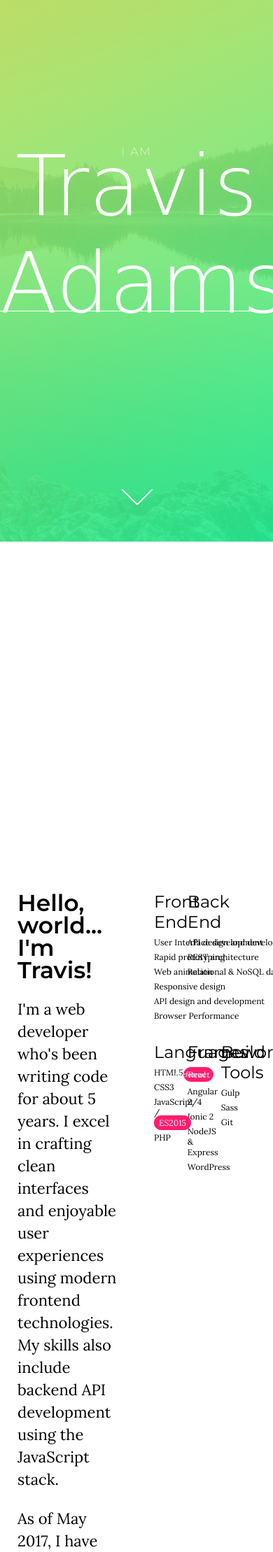
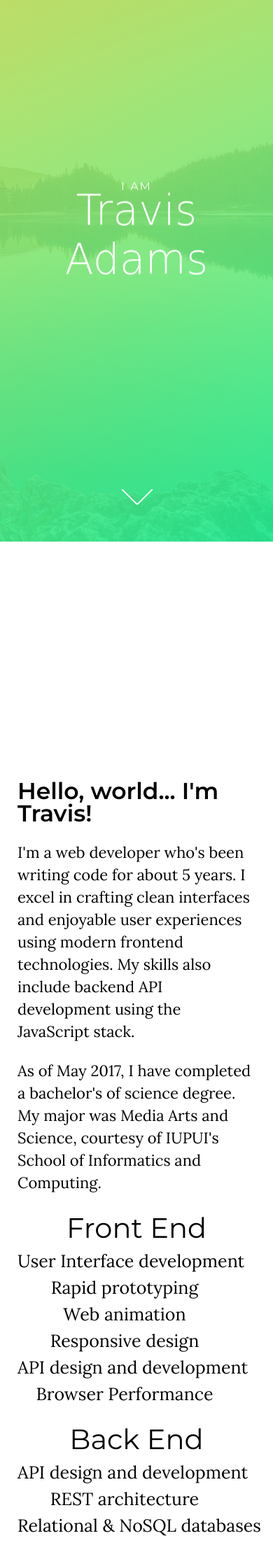
Before and after one commit to Travisaurus-Rex/portfolio, a PHP site: page / in a window 390 px wide; the page is wider, and only the part inside the window is pictured. Shown: the part 70-2288 px from the top of that part at 70% size. Run offline with PHP 8.4, Linux system fonts and the light colour scheme; some web fonts are replaced.

Commit message:
made a little responsive

```diff
--- a/app.js
+++ b/app.js
@@ -2,6 +2,9 @@ var width = 100, // width of a progress bar in percentage
     perfData = window.performance.timing, // The PerformanceTiming interface
     EstimatedTime = -(perfData.loadEventEnd - perfData.navigationStart), // Calculated Estimated Time of Page Load which returns negative value.
     time = parseInt((EstimatedTime/1000)%60)*100;
+
+    console.log(time);
+
 
     $('.shrinker').animate({
         width: '0%'
--- a/index.html
+++ b/index.html
@@ -6,14 +6,18 @@
 	<link rel="stylesheet" href="lib/morphext/dist/morphext.css">
 	<link rel="stylesheet" href="lib/font-awesome/css/font-awesome.min.css">
 	<link rel="stylesheet" type="text/css" href="style.css">
+	<meta name="viewport" content="width=device-width, initial-scale=1">
 </head>
 <body>
+<!--
 <div id="progress-bar-div">
 <div id="progress-bar-container">
 		<div class="progress-bar-child progress"></div>
 		<div class="progress-bar-child shrinker"></div>
 </div>
 </div>
+
+-->
 <header>
 	<nav>
 		<a href="" id="home" class="header-text">home</a>
@@ -124,7 +128,7 @@
 				<h1 class="project-title">Spotter</h1>
 				<p class="project-description">Frontend interface for interacting with the Spotify API. Search, browse, discover, and save new music to your Spotify library.</p>
 				<p class="project-tech-used">Built with React</p>
-				<a href="" target="__blank" class="link-to-project spotter-link">
+				<a href="https://spotter-music.herokuapp.com/" target="__blank" class="link-to-project spotter-link">
 					<span class="project-link-text">visit this site</span>
 					<span class="link-line link-top"></span>
 					<span class="link-line link-right"></span>
--- a/style.css
+++ b/style.css
@@ -1308,3 +1356,88 @@ footer span {
     transform: rotateZ(720deg);
   }
 }
+
+
+/* MEDIA QUERIES */
+
+@media screen and (max-width: 1000px) {
+
+  .whoami {
+    font-weight: 500;
+    top: 10px;
+  }
+
+  .occupation span {
+    font-weight: 500;
+    letter-spacing: 0;
+  }
+
+  section#about-me-section {
+    padding: 20px 0;
+  }
+
+  .my-pic {
+    margin-bottom: 20px;
+  }
+
+  section#about-me-section .half-block {
+    display: block;
+    width: 100%;
+  }
+
+  #contact-section {
+    padding: 20px 0;
+  }
+
+  .form-container {
+    max-width: 100%;
+    padding: 0 12px;
+  }
+
+  .label {
+    font-weight: 400;
+  }
+
+  .input-field {
+    margin-bottom: 10px;
+    font-weight: 400;
+  }
+
+  .input-submit {
+    left: 0;
+    font-weight: 400;
+  }
+
+  .contact-h1 {
+    font-weight: 400;
+    font-size: 20px;
+  }
+}
+
+
+
+@media screen and (max-width: 600px) {
+  #name-logo {
+    font-size: 60px;
+  }
+
+  .occupation {
+    width: 95%;
+    top: -20px;
+    border-top: none;
+  }
+
+  .third-block {
+    display: block;
+    width: 100%;
+    text-align: center;
+  }
+
+  .skill-title {
+    font-size: 40px;
+  }
+
+  .skill {
+    font-size: 25px;
+  }
+}
```
Also changed, not shown: other parts of style.css (+52 -4 lines). Lines whose indentation alone changed are shown as unchanged.
